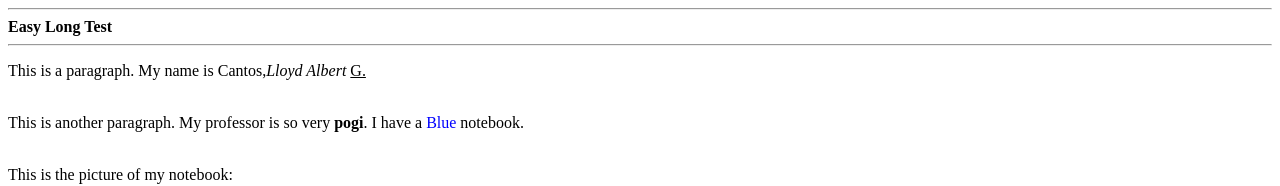
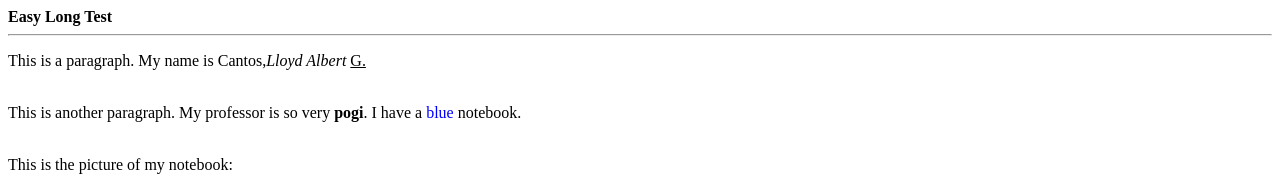
Before and after one commit to LoydCantos/LoydCantos.github.io, a plain HTML site: page a.html in a window 1280 px wide. Shown: the top 186 px of the page. Drawn offline with Linux system fonts and the light colour scheme.

Commit message:
My easy longtest'

```diff
--- a/a.html
+++ b/a.html
@@ -1,10 +1,10 @@
 <html>
 		<title> My Longtest </title>
 		<body>
-			<hr><b> Easy Long Test</b></hr>
+			<b> Easy Long Test</b>
 			<hr></hr>
 			<p>This is a paragraph. My name is Cantos,<i>Lloyd Albert</i> <u>G.</u><br></br></p>
-			<p>This is another paragraph. My professor is so very <b>pogi</b>. I have a <font color="blue">Blue </font>notebook.<br></br></p>
+			<p>This is another paragraph. My professor is so very <b>pogi</b>. I have a <font color="blue">blue </font>notebook.<br></br></p>
 			This is the picture of my notebook:<br></br><
 			<a href="b.html"><img src="fck.jpg" alt="Bluebook">
 
```
